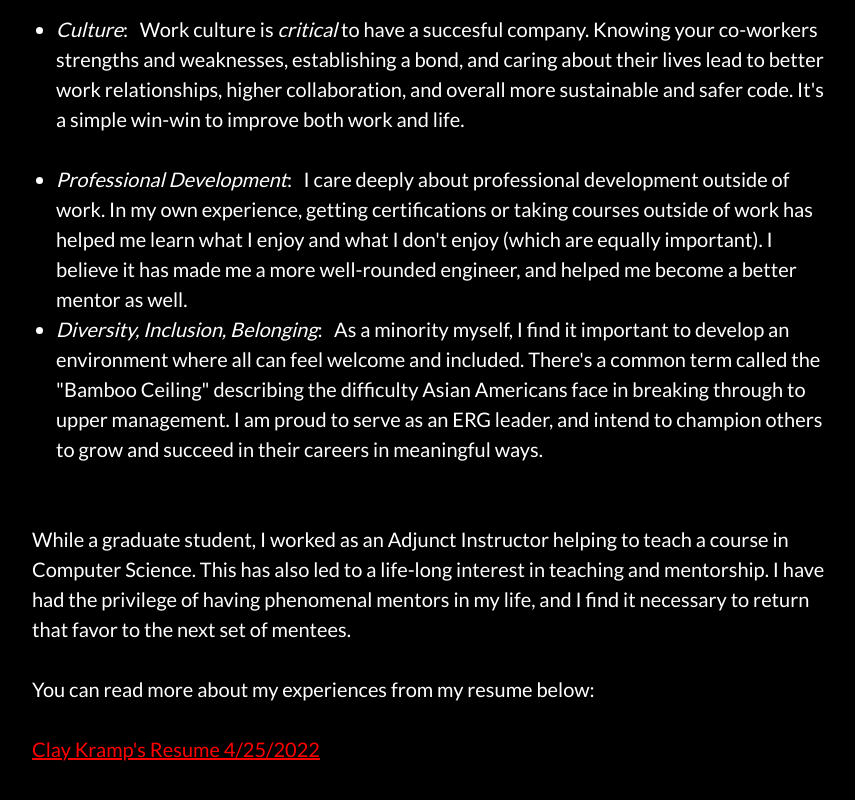
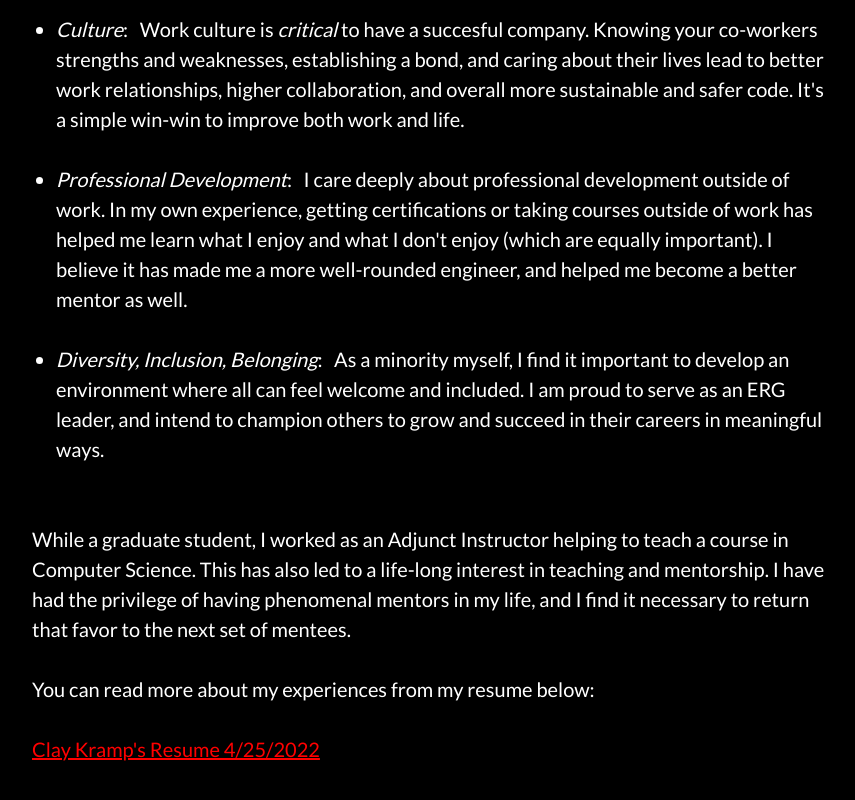
Before and after one commit to krampcg23/me, a Vue app: page /about in a window 1280 px wide. Shown: the part 1446-2246 px from the top of the page, without its empty margins (208-1063 px from the left). Built offline with nearby package versions, Linux system fonts and the light colour scheme.

Commit message:
Update 4/25/2022

```diff
--- a/src/views/About.vue
+++ b/src/views/About.vue
@@ -61,16 +61,14 @@
                 getting certifications or taking courses outside of work has
                 helped me learn what I enjoy and what I don't enjoy (which are
                 equally important). I believe it has made me a more well-rounded
-                engineer, and helped me become a better mentor as well.
+                engineer, and helped me become a better mentor as well.<br /><br />
               </li>
               <li>
                 <i>Diversity, Inclusion, Belonging</i>: &nbsp;&nbsp;As a
                 minority myself, I find it important to develop an environment
-                where all can feel welcome and included. There's a common term
-                called the "Bamboo Ceiling" describing the difficulty Asian
-                Americans face in breaking through to upper management. I am
-                proud to serve as an ERG leader, and intend to champion others
-                to grow and succeed in their careers in meaningful ways.
+                where all can feel welcome and included. I am proud to serve as
+                an ERG leader, and intend to champion others to grow and succeed
+                in their careers in meaningful ways.
               </li>
             </ul>
             <br />
```
